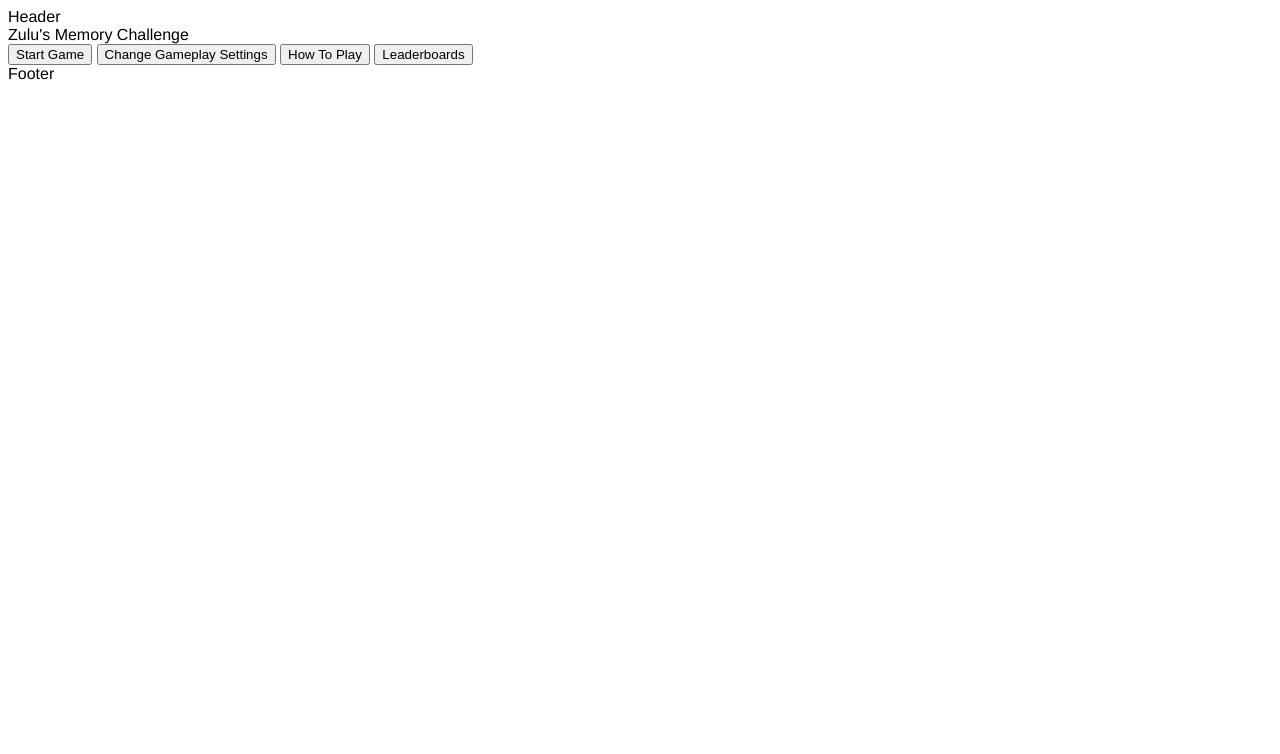
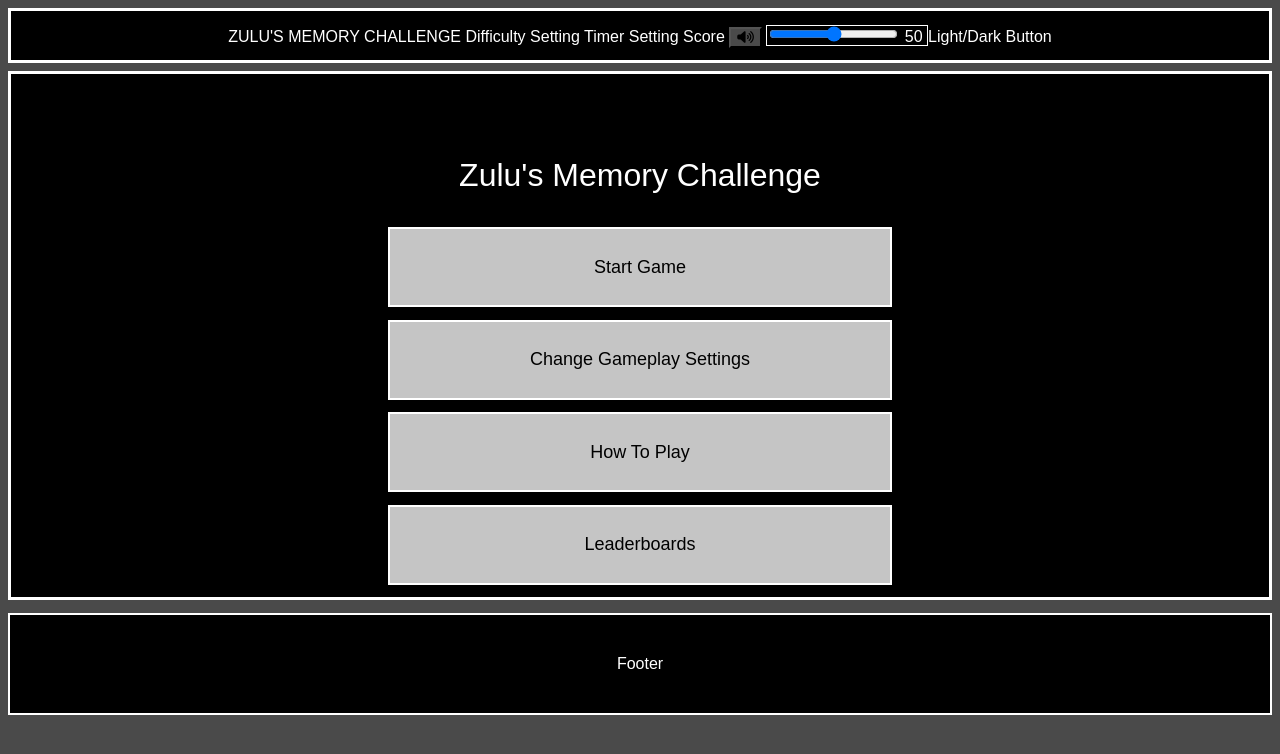
Before and after one commit to earldenzel/zulu_memory_challenge, a plain HTML site: page frontend/index.html in a window 1280 px wide. Drawn offline with nearby package versions, Linux system fonts and the light colour scheme.

Commit message:
Functional Slider along with mute button and CSS

```diff
--- a/frontend/client_side.js
+++ b/frontend/client_side.js
@@ -82,3 +82,43 @@ function showScreen(className){
     })
 
 }
+
+/* HTML VOLUME SLIDER */
+
+document.addEventListener("DOMContentLoaded", function() {
+    const slider = document.getElementById("volumeSlider");
+    const volumeValue = document.getElementById("volumeValue");
+    const audio = document.getElementById("backgroundMusic");
+    const muteButton = document.getElementById("muteButton");
+    let isMuted = false;
+
+    // Set initial volume value
+    volumeValue.textContent = slider.value;
+
+    // Update volume and display value on slider change
+    slider.addEventListener("input", function() {
+      const volume = slider.value;
+      audio.volume = volume / 100;
+      volumeValue.textContent = volume;
+      isMuted = false;
+      updateMuteIcon();
+    });
+
+    muteButton.addEventListener("click", () =>{
+        isMuted = !isMuted;
+        audio.muted = isMuted;
+        updateMuteIcon()
+    });
+
+    function updateMuteIcon(){
+        if(isMuted){
+            muteButton.innerHTML = '<i class="fas fa-volume-mute">'
+        } else {
+            muteButton.innerHTML = '<i class="fa-solid fa-volume-high"></i>'
+        }
+    }
+   /* To ensure that audio is unmuted in the start */
+
+   audio.muted = false;
+   updateMuteIcon();
+  });
--- a/frontend/index.html
+++ b/frontend/index.html
@@ -6,44 +6,78 @@
   <link rel="stylesheet" type="text/css" href="style.css" title="style" />
   <script src="https://ajax.googleapis.com/ajax/libs/jquery/3.3.1/jquery.min.js"></script>
   <script src="client_side.js"></script>
+  <script src="https://kit.fontawesome.com/2ebd0c5bdc.js" crossorigin="anonymous"></script>
+
 </head>
 <body onload="init()">
-  <div id="header">
-    Header
-  </div>
-  <div id="opening" class="content">
+
+    <header id="header">
+      <span id="title">ZULU'S MEMORY CHALLENGE</span>
+      <span id="difficulty">Difficulty Setting</span>
+      <span id="timer">Timer Setting</span>
+      <span id="score">Score</span>
+
+      <!-- Mute button -->
+      <span id="mute">
+        <button id="muteButton"><i class="fas fa-volume-mute"></i></button>
+      </span>
+
+      <span id="volumeStuff">
+        <input type="range" name="volumeSlider" value="50" min="0" max="100" class="slider" id="volumeSlider">
+        <span id="volumeValue">50</span>
+
+        <!-- Insert Audio files -->
+        <audio id="backgroundMusic"><!-- autoplay -->
+          <source src="/resources/BackgroundMusic.mp3" preload="auto">
+        </audio>
+        <!-- -------------------------- -->
+      </span>
+
+      <span id="light">Light/Dark Button</span>
+    </header>
+
+  <main id="opening" class="content">
     <div id="titlebanner">Zulu's Memory Challenge</div>
     <input name="startgame" type="button" value="Start Game" onClick="showGame()">
     <input name="settings" type="button" value="Change Gameplay Settings" onClick="showSettings()">
     <input name="instructions" type="button" value="How To Play" onClick="showInstructions()">
     <input name="leaderboards" type="button" value="Leaderboards" onClick="showLeaderboards()">
-  </div>
+  </main>
+
   <div id="playgame" class="content">
+
     <div id="quitbuttondiv">
       <input name="quitgame" type="button" value="Quit Game" onClick="quitGame()">
     </div>
+
     <div id="game">
       <div>Game</div>
     </div>
+
   </div>
+
   <div id="gameover" class="content">
     Game Over
   </div>
+
   <div id="settings" class="content">
     Settings
     <input name="back" type="button" value="Back" onClick="showOpening()">
     <input name="apply" type="button" value="Apply" onClick="applySettings()">
   </div>
+
   <div id="instructions" class="content">
     Instructions
     <input name="back" type="button" value="Back" onClick="showOpening()">
   </div>
+
   <div id="leaderboards" class="content">
     Leaderboard
     <input name="back" type="button" value="Back" onClick="showOpening()">
   </div>
-  <div id="footer">
+
+  <footer id="footer">
     Footer
-  </div>
+  </footer>
 </body>
 </html>
--- a/frontend/style.css
+++ b/frontend/style.css
@@ -1,3 +1,65 @@
-body {
-    font-family: Helvetica,Arial,sans-serif;
+*{
+    font-family: fantasy, Helvetica,Arial,sans-serif;
+    background-color: #4a4a4a;
 }
+
+#volumeStuff{
+
+    border:solid white 1px;
+    padding-top: 2px;
+
+}
+
+#header{
+    border:solid white 3px;
+    padding:1%;
+    margin-bottom: 1vh;
+    text-align: center;
+    background-color: black;
+}
+
+#header span{
+    background-color: transparent;
+    color: white;
+}
+#opening{
+    padding-top: 5%;
+    background-color: black;
+    border:solid white 3px;
+    padding-bottom: 1%;
+}
+
+#titlebanner{
+    font-size: xx-large;
+    display: block;
+    margin-left: auto;
+    margin-right: auto;
+    width: 40%;
+    text-align: center;
+    padding-top:20px;
+    padding-bottom: 20px;
+    background-color: transparent;
+    color: white;
+}
+
+#opening input{
+    font-size: large;
+    border:solid white 2px;
+    display: block;
+    margin-left: auto;
+    margin-right: auto;
+    width: 40%;
+    height: 10vh;
+    margin-top:1%;
+    background-color: #c5c5c5;
+}
+
+#footer{
+    border:solid white 2px;
+    margin-top:1%;
+    text-align: center;
+    padding: 5vh;
+    background-color: black;
+    color: white;
+
+}
--- /dev/null
+++ b/resources/BackgroundMusicAttribution.txt
@@ -0,0 +1,4 @@
+Song: Rameses B - Cybernetic [NCS Release]
+Music provided by NoCopyrightSounds
+Free Download/Stream: http://ncs.io/Cybernetic
+Watch: http://ncs.lnk.to/CyberneticAT/youtube
--- /dev/null
+++ b/resources/Symbols/Volume Attibution.txt
@@ -0,0 +1 @@
+<a href="https://www.flaticon.com/free-icons/volume" title="volume icons">Volume icons created by Bharat Icons - Flaticon</a>
--- /dev/null
+++ b/resources/Symbols/muteVolume Attibution.txt
@@ -0,0 +1 @@
+<a href="https://www.flaticon.com/free-icons/mute" title="mute icons">Mute icons created by icon_small - Flaticon</a>
```
Also changed, not shown: resources/Symbols/Volume.png (added), resources/Symbols/muteVolume.png (added), 1 other file.
